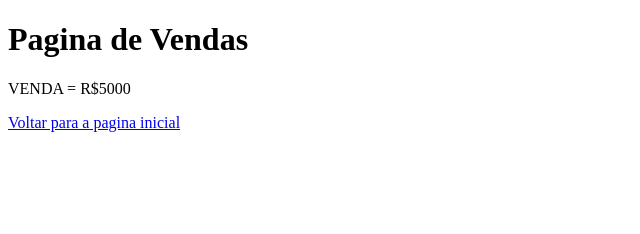
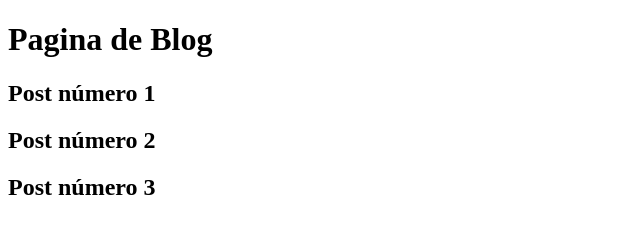
Before and after one commit to pereirabk/aulagithub, a plain HTML site: page blog.html in a window 1280 px wide. Shown: the whole page, without its empty margins (0-640 px from the left). Drawn offline with Linux system fonts and the light colour scheme.

Commit message:
Criada Pagina Blog

```diff
--- a/blog.html
+++ b/blog.html
@@ -6,9 +6,11 @@
     <title>Document</title>
 </head>
 <body>
-    <h1>Pagina de Vendas</h1>
-    <p> VENDA = R$5000</p>
-    <a href="index.html">Voltar para a pagina inicial</a>
+    <h1>Pagina de Blog</h1>
+    <h2>Post número 1</h2>
+    <h2>Post número 2</h2>
+    <h2>Post número 3</h2>
+
 
 </body>
 </html>
```
